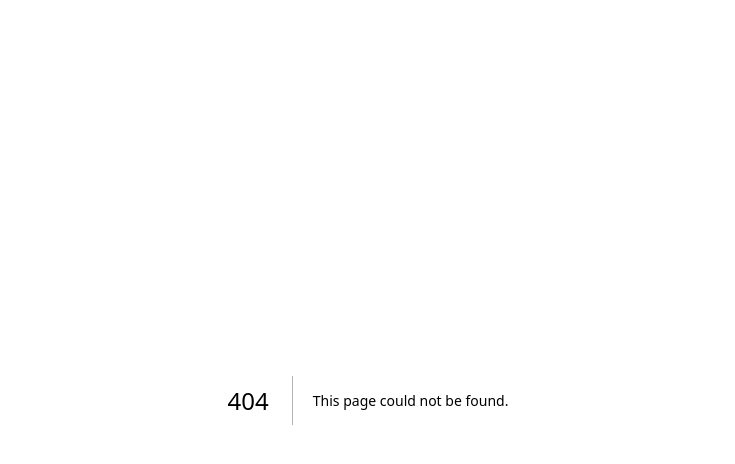
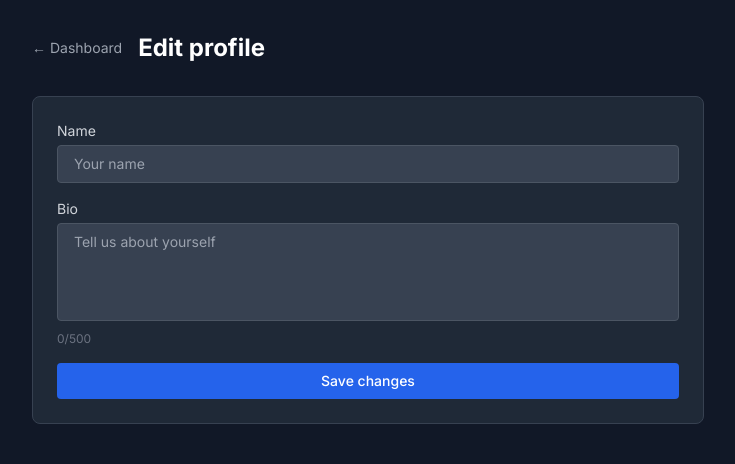
Before and after one commit to cauaalvs-dev/bastion, a Next.js app: page /profile in a window 1280 px wide. Before the commit this address had no page. Shown: the top 464 px of the page, without its empty margins (272-1007 px from the left). Built offline with nearby package versions, Linux system fonts and the light colour scheme.

Commit message:
feat: add profile edit page

```diff
--- /dev/null
+++ b/app/profile/page.tsx
@@ -0,0 +1,91 @@
+'use client'
+
+import { useState } from 'react'
+
+export default function ProfilePage() {
+  const [name, setName] = useState('')
+  const [bio, setBio] = useState('')
+  const [success, setSuccess] = useState(false)
+  const [error, setError] = useState('')
+  const [loading, setLoading] = useState(false)
+
+  async function handleSubmit(e: React.FormEvent) {
+    e.preventDefault()
+    setError('')
+    setSuccess(false)
+    setLoading(true)
+
+    try {
+      const res = await fetch('/api/users/me', {
+        method: 'PATCH',
+        headers: { 'Content-Type': 'application/json' },
+        body: JSON.stringify({ name, bio }),
+      })
+
+      const data = await res.json()
+
+      if (!res.ok) {
+        setError(data.error ?? 'Update failed')
+        return
+      }
+
+      setSuccess(true)
+    } catch {
+      setError('Something went wrong')
+    } finally {
+      setLoading(false)
+    }
+  }
+
+  return (
+    <main className="min-h-screen bg-gray-900 p-8">
+      <div className="max-w-2xl mx-auto">
+        <div className="flex items-center gap-4 mb-8">
+          <a href="/dashboard" className="text-gray-400 hover:text-white text-sm transition-colors">
+            ← Dashboard
+          </a>
+          <h1 className="text-2xl font-bold text-white">Edit profile</h1>
+        </div>
+
+        <div className="bg-gray-800 rounded-lg border border-gray-700 p-6">
+          <form onSubmit={handleSubmit} className="flex flex-col gap-4">
+            <div>
+              <label className="text-sm text-gray-300 mb-1 block">Name</label>
+              <input
+                type="text"
+                value={name}
+                onChange={e => setName(e.target.value)}
+                spellCheck={false}
+                placeholder="Your name"
+                className="w-full px-4 py-2 bg-gray-700 border border-gray-600 rounded text-white text-sm focus:outline-none focus:border-blue-500"
+              />
+            </div>
+
+            <div>
+              <label className="text-sm text-gray-300 mb-1 block">Bio</label>
+              <textarea
+                value={bio}
+                onChange={e => setBio(e.target.value)}
+                placeholder="Tell us about yourself"
+                rows={4}
+                className="w-full px-4 py-2 bg-gray-700 border border-gray-600 rounded text-white text-sm focus:outline-none focus:border-blue-500 resize-none"
+              />
+              <p className="text-gray-500 text-xs mt-1">{bio.length}/500</p>
+            </div>
+
+            {error && <p className="text-red-400 text-sm">{error}</p>}
+            {success && <p className="text-green-400 text-sm">Profile updated.</p>}
+
+            <button
+              type="submit"
+              disabled={loading}
+              className="w-full py-2 bg-blue-600 hover:bg-blue-700 disabled:opacity-50 text-white text-sm font-medium rounded transition-colors"
+            >
+              {loading ? 'Saving...' : 'Save changes'}
+            </button>
+          </form>
+        </div>
+      </div>
+    </main>
+  )
+}
```
